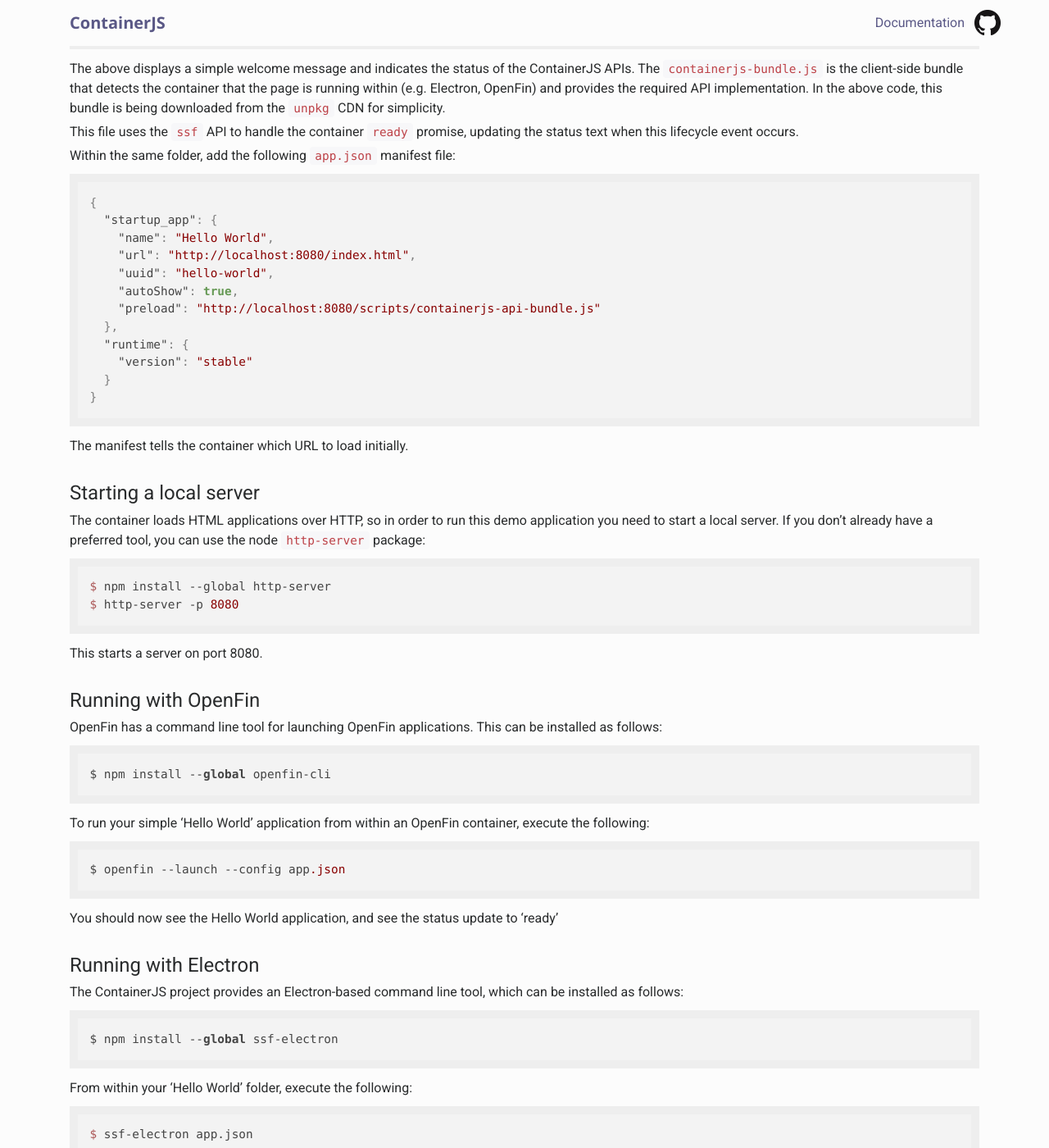
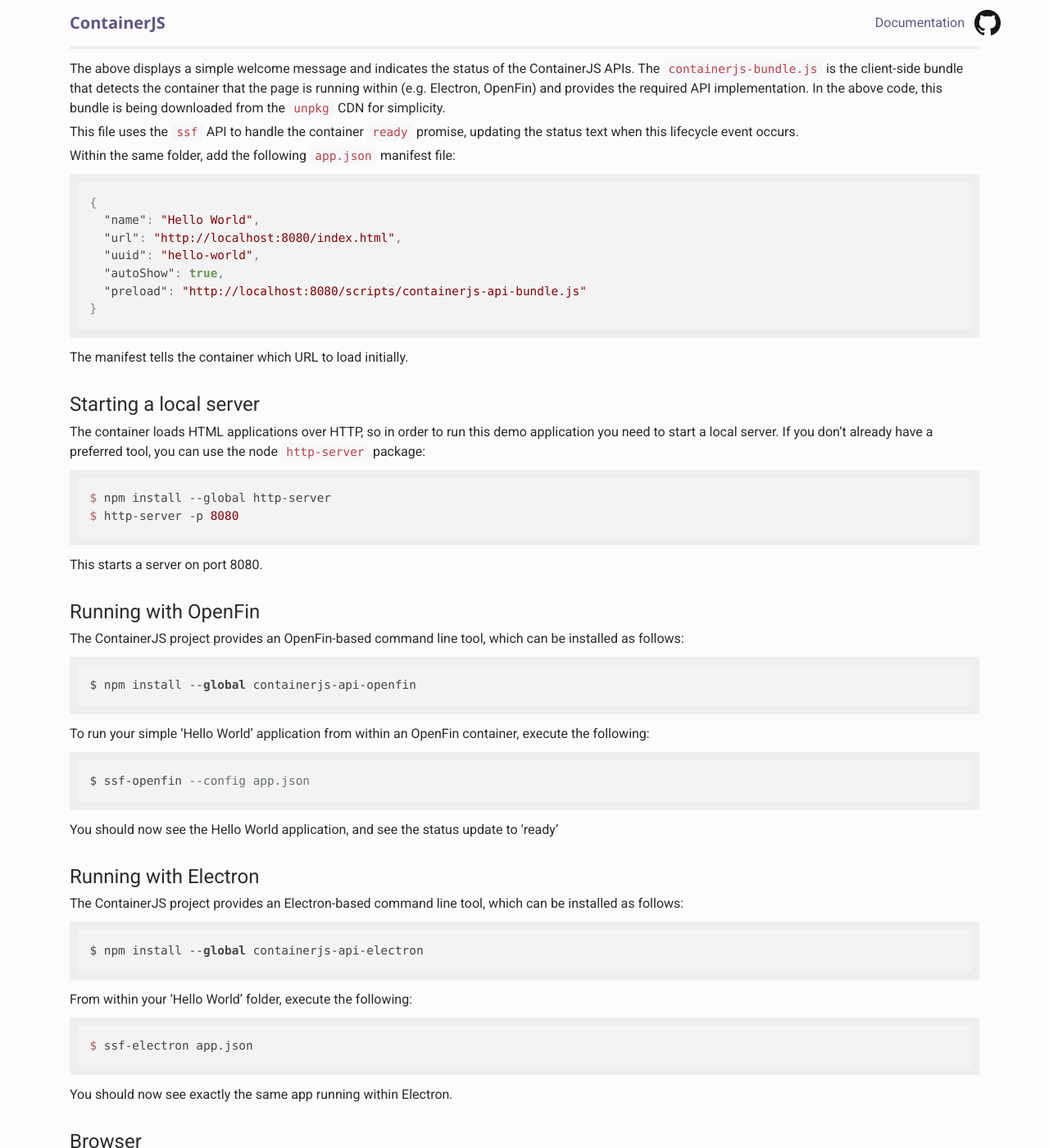
Before and after one commit to symphonyoss/ContainerJS, a Jekyll site: the page built from index.md, in a window 1280 px wide and 1400 px high, scrolled down 1507 px. Shown: the whole window at 82% size. Built offline with Jekyll 4.4.1, drawn with Linux system fonts in a browser that asks for light colours; nearby versions of some CDN libraries; our own code applies the rules of GitHub Pages for plain Markdown files.

Commit message:
Update documentation to reflect OpenFin cli change (#229)

````diff
--- a/index.md
+++ b/index.md
@@ -45,16 +45,11 @@
 
 ```json
 {
-  "startup_app": {
-    "name": "Hello World",
-    "url": "http://localhost:8080/index.html",
-    "uuid": "hello-world",
-    "autoShow": true,
-    "preload": "http://localhost:8080/scripts/containerjs-api-bundle.js"
-  },
-  "runtime": {
-    "version": "stable"
-  }
+  "name": "Hello World",
+  "url": "http://localhost:8080/index.html",
+  "uuid": "hello-world",
+  "autoShow": true,
+  "preload": "http://localhost:8080/scripts/containerjs-api-bundle.js"
 }
 ```
 
@@ -73,16 +68,16 @@
 
 #### Running with OpenFin
 
-OpenFin has a command line tool for launching OpenFin applications. This can be installed as follows:
+The ContainerJS project provides an OpenFin-based command line tool, which can be installed as follows:
 
 ```
-$ npm install --global openfin-cli
+$ npm install --global containerjs-api-openfin
 ```
 
 To run your simple 'Hello World' application from within an OpenFin container, execute the following:
 
 ```
-$ openfin --launch --config app.json
+$ ssf-openfin --config app.json
 ```
 
 You should now see the Hello World application, and see the status update to 'ready'
@@ -92,7 +87,7 @@
 The ContainerJS project provides an Electron-based command line tool, which can be installed as follows:
 
 ```
-$ npm install --global ssf-electron
+$ npm install --global containerjs-api-electron
 ```
 
 From within your 'Hello World' folder, execute the following:
````
